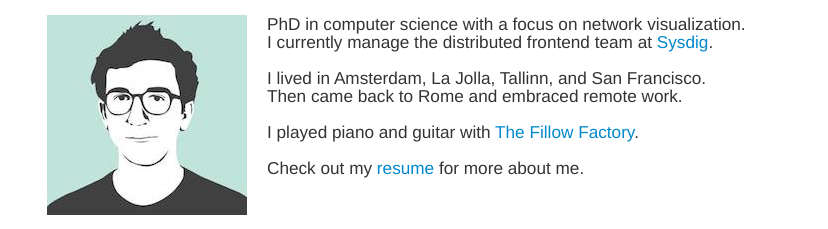
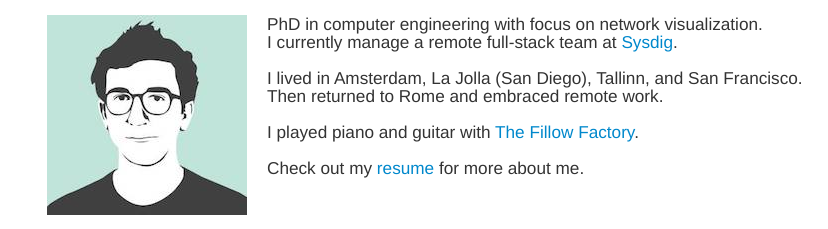
Before and after one commit to hyperboreans/hyperboreans.github.io, a website: page public/index.html in a window 1280 px wide. Shown: the part 75-304 px from the top of the page, without its empty margins (223-1051 px from the left). Drawn offline with Linux system fonts and the light colour scheme.

Commit message:
Minor changes

```diff
--- a/public/index.html
+++ b/public/index.html
@@ -77,12 +77,12 @@
 
 
                 <div class="span8 bigger-font">
-                    PhD in computer science with a focus on network visualization.<br>
-                    I currently manage the distributed frontend team at
+                    PhD in computer engineering with focus on network visualization.<br>
+                    I currently manage a remote full-stack team at
                     <a href="https://sysdig.com/" target="_blank">Sysdig</a>.<br><br>
 
-                    I lived in Amsterdam, La Jolla, Tallinn, and San Francisco.<br>
-                    Then came back to Rome and embraced remote work.<br><br>
+                    I lived in Amsterdam, La Jolla (San Diego), Tallinn, and San Francisco.<br>
+                    Then returned to Rome and embraced remote work.<br><br>
 
                     I played piano and guitar with <a href="https://myspace.com/thepillowfactory" target="_blank">The Fillow Factory</a>.<br><br>
 
```
